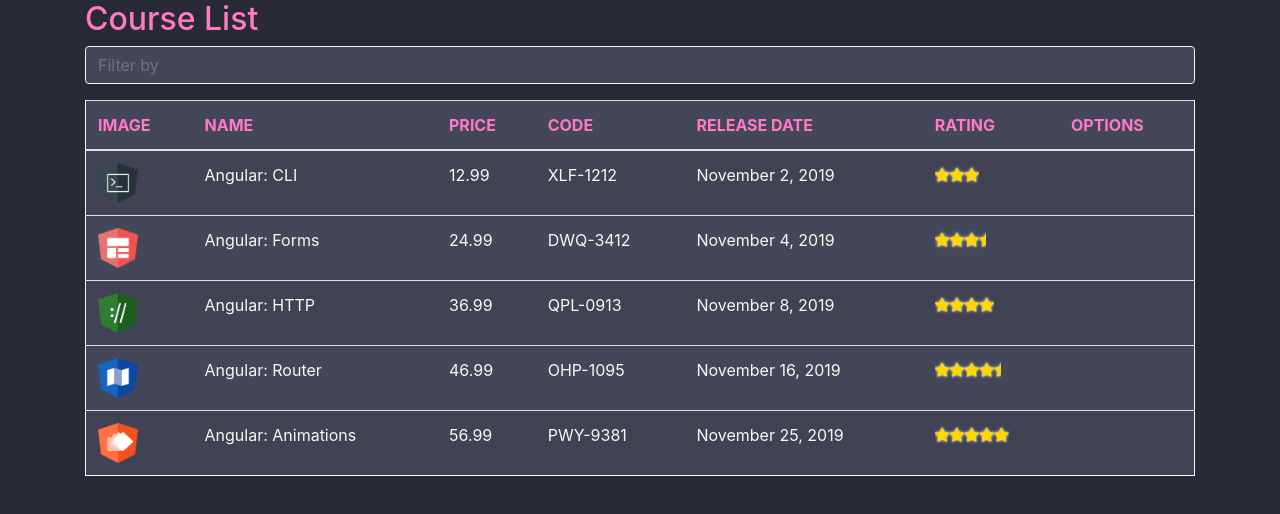
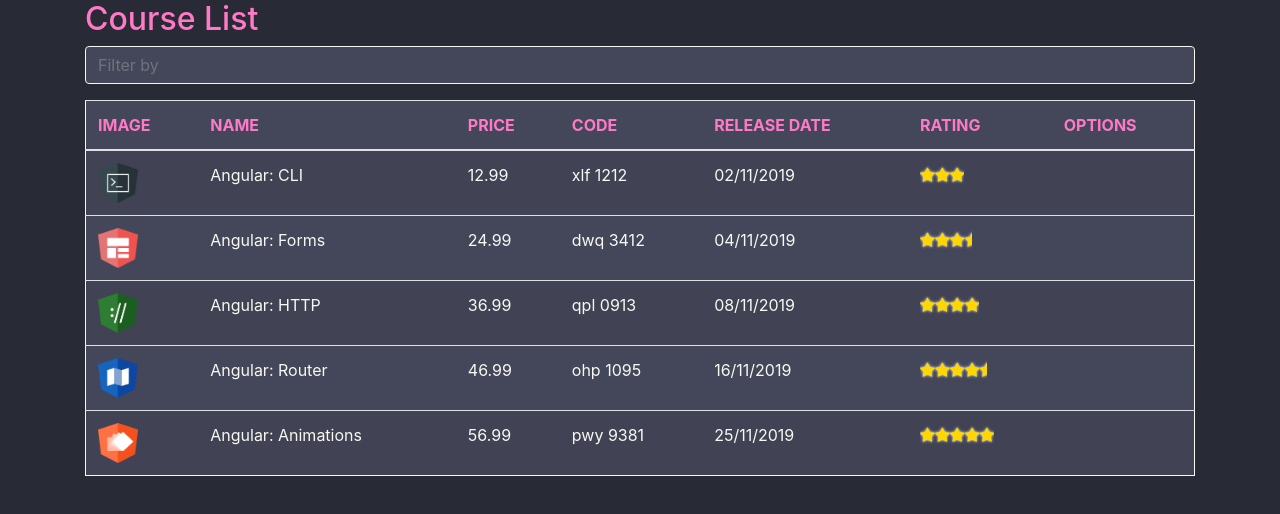
Before and after one commit to WiliamNasc/bootcamp-DIO-Everis, an Angular app in the folder Introducao_Angular8/course-manager/: page / in a window 1280 px wide. Shown: the top 514 px of the page. Built offline with nearby package versions, Linux system fonts and the light colour scheme.

Commit message:
Aula de pipe, concluida.

```diff
--- a/Introducao_Angular8/course-manager/src/app/app.module.ts
+++ b/Introducao_Angular8/course-manager/src/app/app.module.ts
@@ -5,12 +5,14 @@
 import { AppComponent } from './app.component';
 import { CourseListComponent } from './courses/course-list.component';
 import { StarComponent } from './star/star.component';
+import { ReplacePipe } from './pipe/replace.pipe';
 
 @NgModule({
   declarations: [
     AppComponent,
     CourseListComponent,
-    StarComponent
+    StarComponent,
+    ReplacePipe
   ],
   imports: [
     BrowserModule,
--- a/Introducao_Angular8/course-manager/src/app/courses/course-list.component.html
+++ b/Introducao_Angular8/course-manager/src/app/courses/course-list.component.html
@@ -23,8 +23,10 @@
       <td><img [src]="course.imageUrl"></td>
       <td>{{ course.name }}</td>
       <td>{{ course.price }}</td>
-      <td>{{ course.code }}</td>
-      <td>{{ course.releaseDate }}</td>
+      <td>{{ course.code | lowercase | replace: '-' : ' ' }}</td>
+      <!--Deixa as letras minúsculas, e substitui um caracter por outro-->
+      <td>{{ course.releaseDate | date: 'dd/MM/yyyy' }}</td>
+      <!--Formata a data para um padrão determinado-->
       <td>
         <app-star [rating]="course.rating"></app-star>
       </td>
@@ -71,4 +73,14 @@
 que estão na nossa classe, e passando elas para a
 tag img)
 <img [src]="course.imageUrl">
+
+-pipe ("|"): serve para alterar a exibição, ou forma,
+como algo será mostrado em tela.
+Exemplo:
+  -pipe nativo:
+  <td>{{ course.releaseDate | date: 'dd/MM/yyyy' }}</td> - Transforma a data em um paddrão específico
+  <td>{{ course.code | lowercase }}</td> - Transforma as letras em minúsculas
+
+  -pipe criado:
+  <td>{{ course.code | replace: '-' : ' ' }}</td> - Substitui um caracter por outro
 -->
--- /dev/null
+++ b/Introducao_Angular8/course-manager/src/app/pipe/replace.pipe.ts
@@ -0,0 +1,30 @@
+import { Pipe, PipeTransform } from "@angular/core";
+
+@Pipe({
+    name: 'replace'
+})
+
+export class ReplacePipe implements PipeTransform {
+    transform(value: string, char: string, valueToReplace: string){
+        return value.replace(char, valueToReplace);
+    }
+}
+
+/* Anotações
+
+-@Pipe: é uma anotação, que informa ao angular,
+que a classe existe para criar pipes
+
+-implements PipeTransform: possibilita a criação
+de pipe que modifica alguma coisa, no nosso caso,
+um texto. Porém, para fazer essa atividade, devemos
+implementar o método "transform" (de maneira livre)
+
+-Após criar o pipe, devemos ir até o arquivo "app.modules",
+importar o nosso modulo, e chamá-lo junto com os demais,
+para que o angular possa executá-lo ao iniciar a aplicação.
+
+-Exemplo de chamada do pipe criado:
+<p>aa-bb | replace : '-' : ' ' </p> - Saída: aa bb
+
+*/
```
